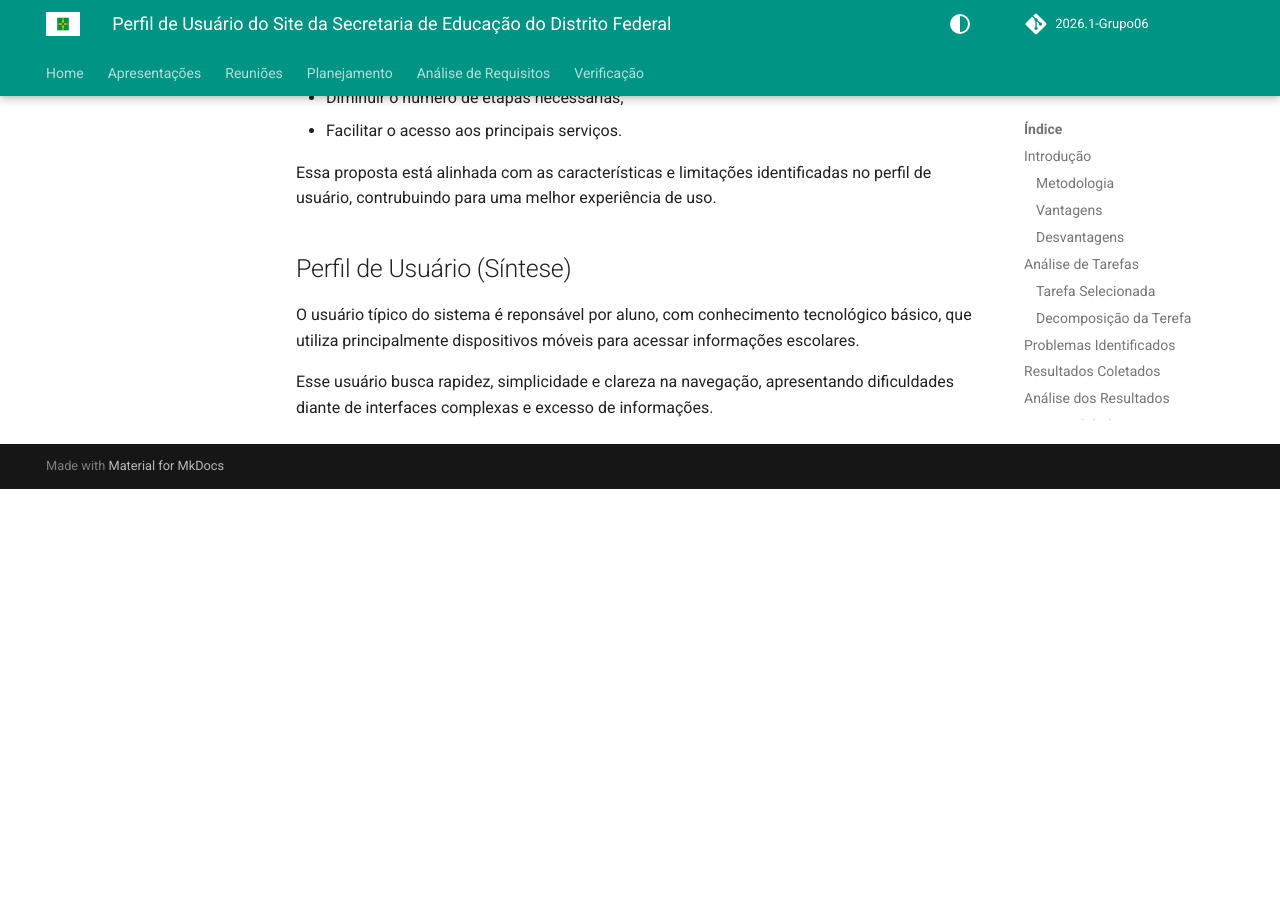
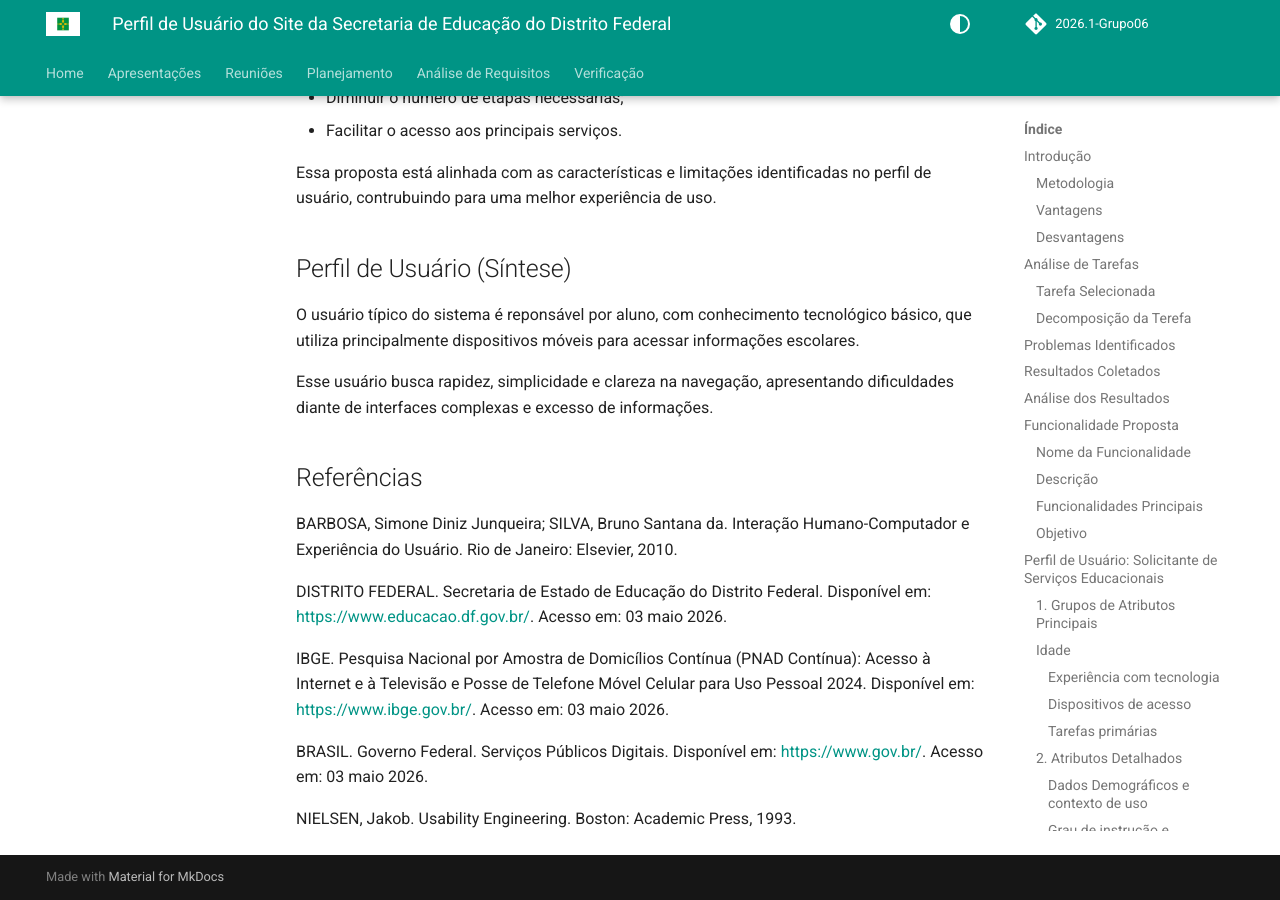
Before and after one commit to Interacao-Humano-Computador/2026.1-Grupo06, an MkDocs documentation site: the page built from docs/analise-de-requisitos/perfis/Perfil-painel-educacional.md, in a window 1280 px wide and 900 px high, scrolled down 6018 px. Built offline with MkDocs 1.6.1 and Material for MkDocs 9.7.7, drawn with Linux system fonts in a browser that asks for light colours; comment, search, counter and statistics services are not loaded; before the commit the page ends 6507 px from its top, so only the background shows below that.

Commit message:
Update Perfil-painel-educacional.md

```diff
--- a/docs/analise-de-requisitos/perfis/Perfil-painel-educacional.md
+++ b/docs/analise-de-requisitos/perfis/Perfil-painel-educacional.md
@@ -205,3 +205,15 @@ Essa proposta está alinhada com as características e limitações identificada
 O usuário típico do sistema é reponsável por aluno, com conhecimento tecnológico básico, que utiliza principalmente dispositivos móveis para acessar informações escolares.
 
 Esse usuário busca rapidez, simplicidade e clareza na navegação, apresentando dificuldades diante de interfaces complexas e excesso de informações.
+
+## Referências
+
+BARBOSA, Simone Diniz Junqueira; SILVA, Bruno Santana da. Interação Humano-Computador e Experiência do Usuário. Rio de Janeiro: Elsevier, 2010.
+
+DISTRITO FEDERAL. Secretaria de Estado de Educação do Distrito Federal. Disponível em: <https://www.educacao.df.gov.br/>. Acesso em: 03 maio 2026.
+
+IBGE. Pesquisa Nacional por Amostra de Domicílios Contínua (PNAD Contínua): Acesso à Internet e à Televisão e Posse de Telefone Móvel Celular para Uso Pessoal 2024. Disponível em: <https://www.ibge.gov.br/>. Acesso em: 03 maio 2026.
+
+BRASIL. Governo Federal. Serviços Públicos Digitais. Disponível em: <https://www.gov.br/>. Acesso em: 03 maio 2026.
+
+NIELSEN, Jakob. Usability Engineering. Boston: Academic Press, 1993.
```
